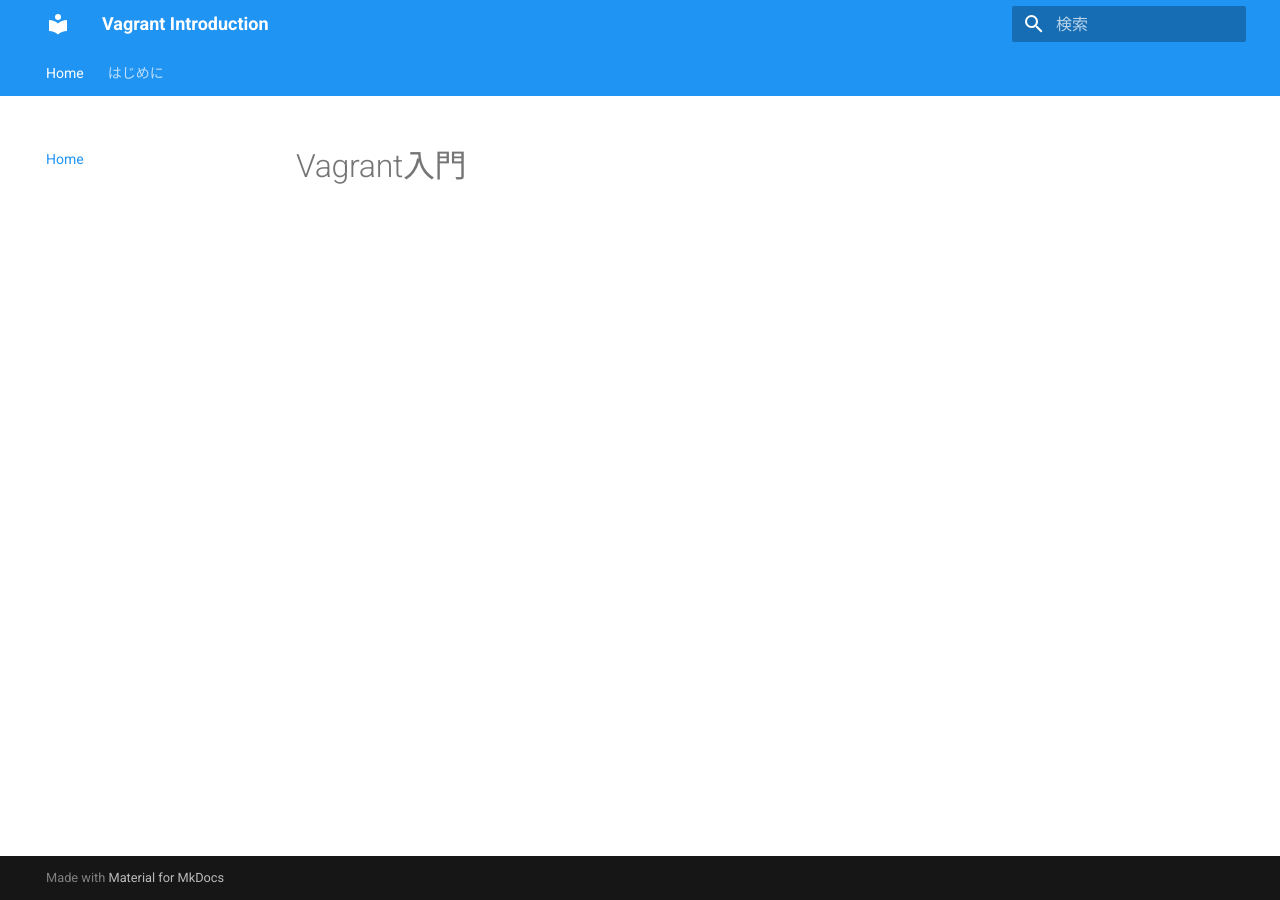
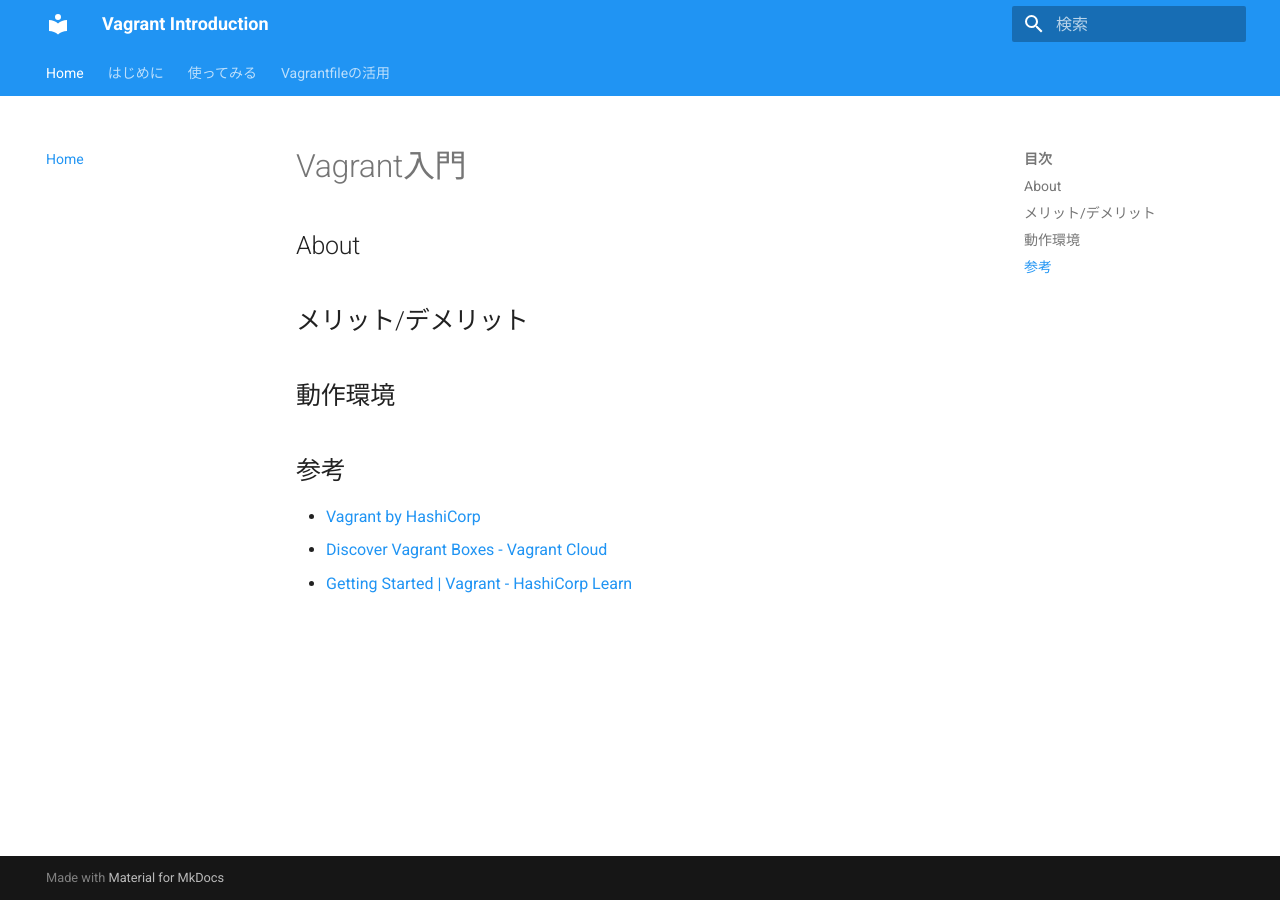
Before and after one commit to y-hosoya/vagrant-introduction, an MkDocs documentation site: the page built from docs/index.md, in a window 1280 px wide. Built offline with MkDocs 1.6.1 and Material for MkDocs 9.7.7, drawn with Linux system fonts in a browser that asks for light colours.

Commit message:
create nav to mkdocs.yml

```diff
--- a/docs/index.md
+++ b/docs/index.md
@@ -1 +1,13 @@
 # Vagrant入門
+
+## About
+
+## メリット/デメリット
+
+## 動作環境
+
+## 参考
+
+- [Vagrant by HashiCorp](https://www.vagrantup.com/)
+- [Discover Vagrant Boxes - Vagrant Cloud](https://app.vagrantup.com/boxes/search)
+- [Getting Started | Vagrant - HashiCorp Learn](https://learn.hashicorp.com/collections/vagrant/getting-started)
--- a/mkdocs.yml
+++ b/mkdocs.yml
@@ -14,6 +14,15 @@
   - Home: 'index.md'
   - はじめに:
     - vagrantとは: 'intro/vagrant.md'
+    - インストール: 'intro/install.md'
+  - 使ってみる:
+    - 準備: 'use/init.md'
+    - 作成/削除: 'use/up_destroy.md'
+    - box: 'use/box.md'
+  - Vagrantfileの活用:
+    - ネットワーク: 'vagrantfile/network.md'
+    - ファイル共有: 'vagrantfile/sync.md'
+    - プロビジョニング: 'vagrantfile/provision.md'
 
 site_name: 'Vagrant Introduction'
 
```
